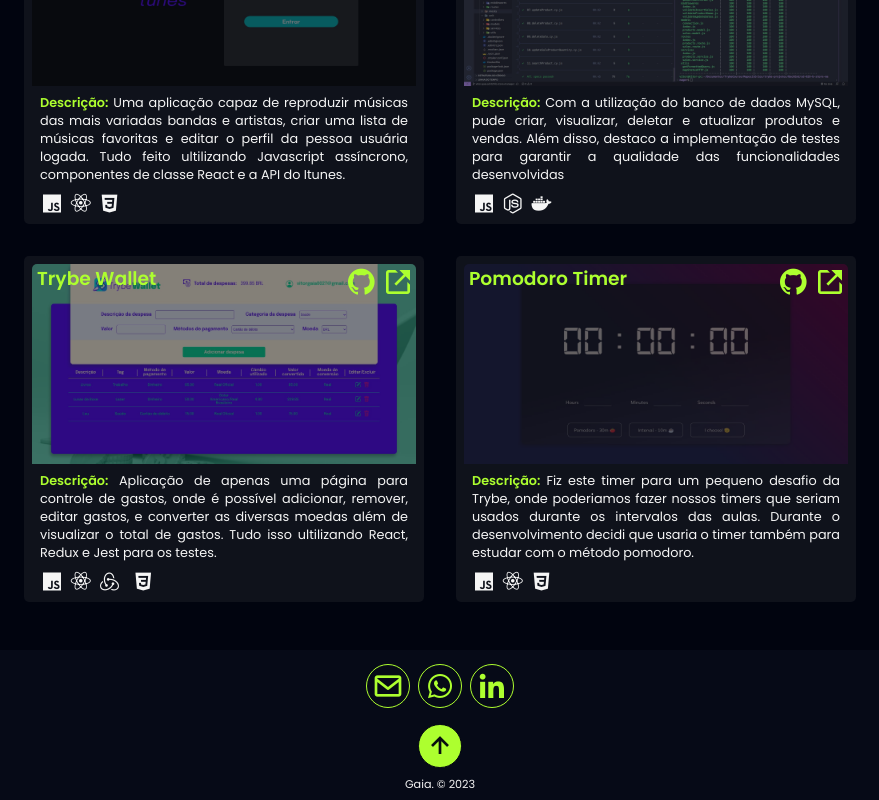
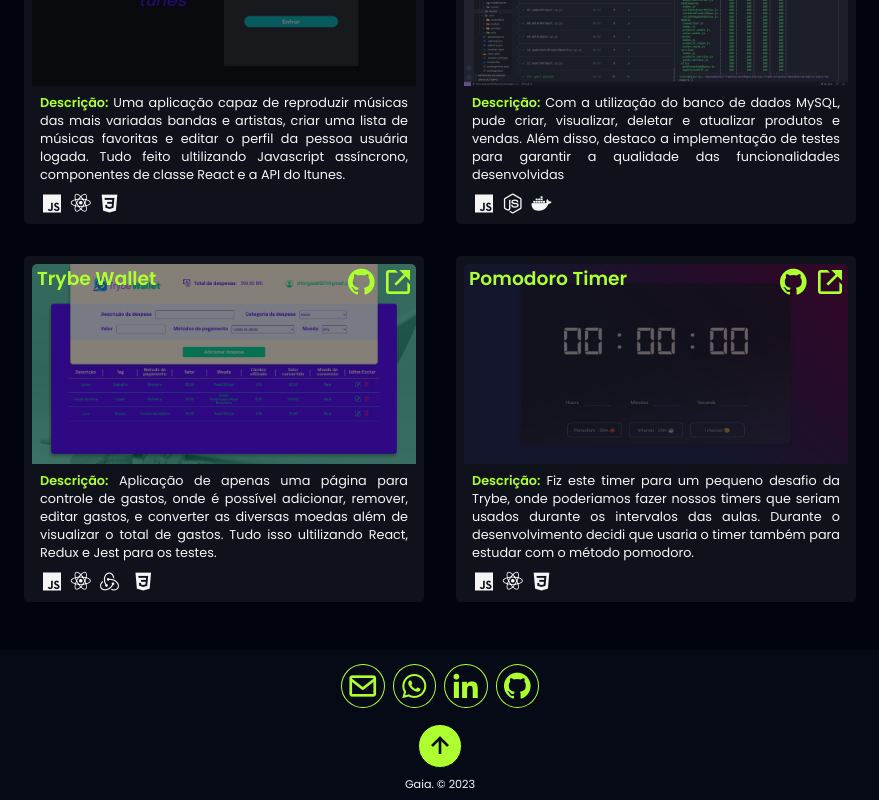
Before and after one commit to vitorGaia/vitorGaia.github.io, a React (Vite) app: page /projects in a window 1280 px wide. Shown: the part 790-1590 px from the top of the page, without its empty margins (200-1079 px from the left). Built offline with nearby package versions, Linux system fonts and the light colour scheme.

Commit message:
feat: adiciona link pro github na contacts bar e aumenta os icones no projectCard.

```diff
--- a/src/Components/ContactsBar.jsx
+++ b/src/Components/ContactsBar.jsx
@@ -13,12 +13,16 @@ function ContactsBar({ position }) {
         <i className='bx bx-envelope'></i>
       </a>
 
-      <a href='https://api.whatsapp.com/send?phone=5541998271561' target="_blank" rel="noreferrer">
+      <a href='https://api.whatsapp.com/send?phone=5591981807116' target="_blank" rel="noreferrer">
         <i className='bx bxl-whatsapp'></i>
       </a>
 
       <a href="https://www.linkedin.com/in/vitor-gaia-dev/" target="_blank" rel="noreferrer">
         <i className='bx bxl-linkedin' ></i>
+      </a>
+
+      <a href="https://github.com/vitorGaia" target="_blank" rel="noreferrer">
+        <i className='bx bxl-github'></i>
       </a>
     </div>
   );
--- a/src/Styles/CardProject.css
+++ b/src/Styles/CardProject.css
@@ -47,7 +47,7 @@
 
 .redirect-link {
   color: var(--accent);
-  font-size: 1.5rem;
+  font-size: 2rem;
 }
 
 .card-container p {
--- a/src/Styles/ContactsBar.css
+++ b/src/Styles/ContactsBar.css
@@ -1,5 +1,5 @@
 .contacts-bar {
-  width: 164px;
+  width: 214px;
   height: 60px;
   display: flex;
   justify-content: space-between;
```
Also changed, not shown: 1 other file (tests, documents, lock files or other folders).
